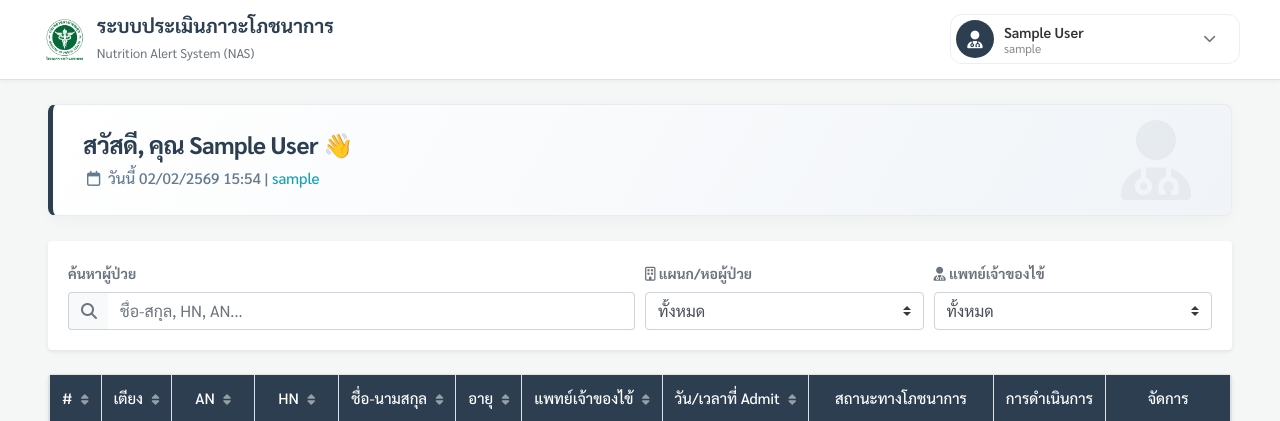
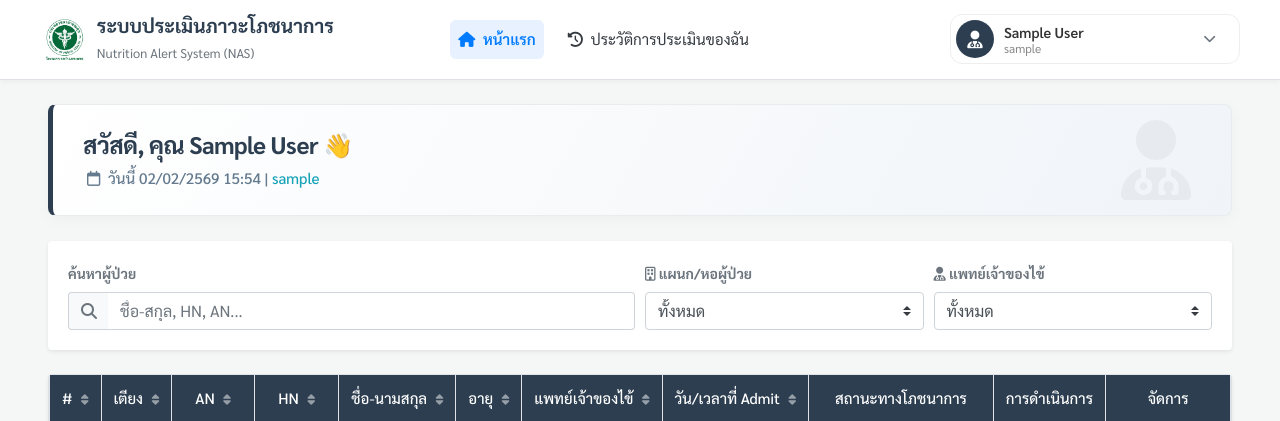
Before and after one commit to pchoeiphet/KPH_NAS_Project, a PHP site: page / in a window 1280 px wide. Shown: the top 421 px of the page. Run offline with PHP 8.4, Linux system fonts and the light colour scheme; the visitor is signed in with stand-in values (Sample User, id 1); data comes from the database, SQL or seed files in the repository.

Commit message:
เพิ่มในส่วนของ nav link

```diff
--- a/css/index.css
+++ b/css/index.css
@@ -82,6 +82,23 @@ body {
 .dropdown-toggle::after {
   display: none;
 }
+
+.navbar-nav .nav-link {
+    font-size: 0.95rem;
+    padding: 8px 14px;
+    border-radius: 6px;
+    transition: all 0.2s ease;
+}
+
+.navbar-nav .nav-link:hover {
+    background-color: #f1f3f5;
+}
+
+.navbar-nav .nav-link.active {
+    background-color: #e7f1ff;
+    font-weight: 600;
+}
+
 
 .welcome-banner {
   /* ปรับพื้นหลังเป็น Gradient ขาวไปเทาฟ้าจางๆ ดูสะอาดและแพง */
--- a/index.php
+++ b/index.php
@@ -3,6 +3,8 @@ require_once 'connect_db.php';
 date_default_timezone_set('Asia/Bangkok');
 
 session_start();
+
+$currentPage = basename($_SERVER['PHP_SELF']); // ดึงชื่อไฟล์ปัจจุบัน
 
 // ตรวจสอบว่ามี Session user_id หรือไม่ (ถ้าไม่มีให้ดีดกลับไปหน้า login.php)
 if (!isset($_SESSION['user_id'])) {
@@ -201,6 +203,22 @@ try {
                     <small>Nutrition Alert System (NAS)</small>
                 </div>
             </a>
+
+            <ul class="navbar-nav mx-auto d-none d-md-flex">
+                <li class="nav-item mx-2">
+                    <a class="nav-link font-weight-600 <?php echo ($currentPage == 'index.php') ? 'active text-primary' : 'text-dark'; ?>"
+                        href="index.php">
+                        <i class="fa-solid fa-home mr-1"></i> หน้าแรก
+                    </a>
+                </li>
+
+                <li class="nav-item mx-2">
+                    <a class="nav-link font-weight-600 <?php echo ($currentPage == 'nutrition_form_history.php') ? 'active text-primary' : 'text-dark'; ?>"
+                        href="nutrition_form_history.php">
+                        <i class="fa-solid fa-clock-rotate-left mr-1"></i> ประวัติการประเมินของฉัน
+                    </a>
+                </li>
+            </ul>
 
             <ul class="navbar-nav ml-auto">
                 <li class="nav-item dropdown">
```
Also changed, not shown: css/nutrition_form_history.css (+16 -0 lines), nutrition_form_history.php (+18 -0 lines).
